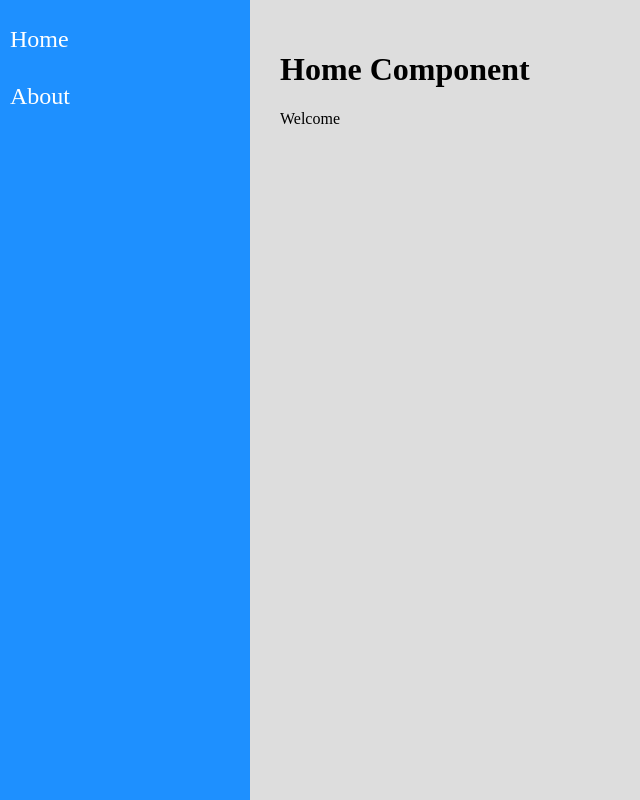
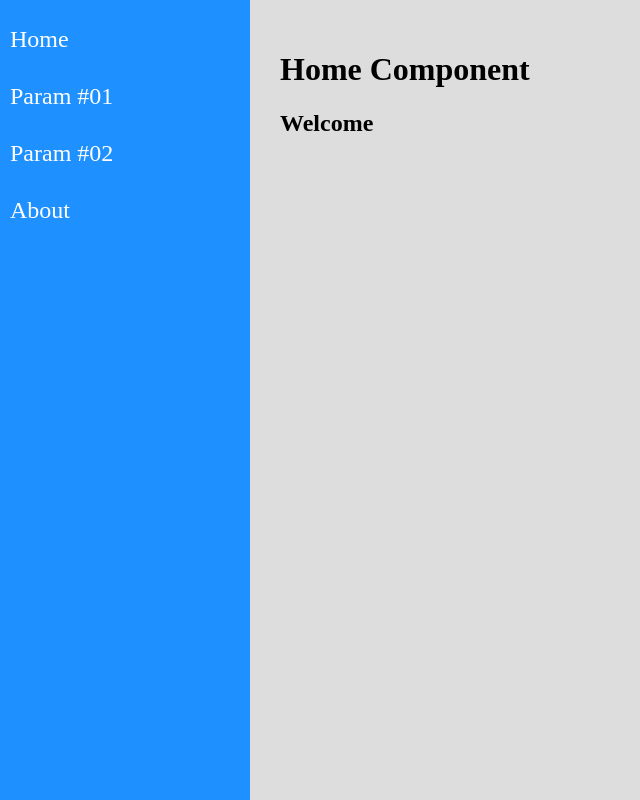
Before and after one commit to evandrodogakiuchi/react-router, a React (Create React App) app: page / in a window 1280 px wide. Shown: the whole page, without its empty margins (0-640 px from the left). Built offline with nearby package versions, Linux system fonts and the light colour scheme.

Commit message:
feat: added params

```diff
--- a/src/components/layout/Content.jsx
+++ b/src/components/layout/Content.jsx
@@ -4,12 +4,14 @@ import { Routes, Route } from "react-router-dom";
 
 import Home from '../../views/examples/Home';
 import About from '../../views/examples/About';
+import Param from '../../views/examples/Param';
 
 const Content = (props) => (
   <main className="Content">
     <Routes>
+      <Route path="/" exact element={<Home />} />
       <Route path="/about" element={<About />} />
-      <Route path="/" exact element={<Home />} />
+      <Route path="/param/:id" element={<Param />} />
     </Routes>
   </main>
 );
--- a/src/components/layout/Menu.jsx
+++ b/src/components/layout/Menu.jsx
@@ -10,6 +10,15 @@ const Menu = props => (
                 <li>
                     <Link to="/">Home</Link>
                 </li>
+
+                <li>
+                    <Link to="/param/123">Param #01</Link>
+                </li>
+
+                <li>
+                    <Link to="/param/text">Param #02</Link>
+                </li>
+
                 <li>
                     <Link to="/about">About</Link>
                 </li>
--- a/src/views/examples/About.jsx
+++ b/src/views/examples/About.jsx
@@ -3,7 +3,7 @@ import React from "react";
 const About = (props) => (
   <div className="About">
     <h1>About Component</h1>
-    <p>About</p>
+    <h2>About</h2>
   </div>
 );
 
--- a/src/views/examples/Home.jsx
+++ b/src/views/examples/Home.jsx
@@ -3,7 +3,7 @@ import React from "react";
 const Home = (props) => (
   <div className="Home">
     <h1>Home Component</h1>
-    <p>Welcome</p>
+    <h2>Welcome</h2>
   </div>
 );
 
--- /dev/null
+++ b/src/views/examples/Param.jsx
@@ -0,0 +1,15 @@
+import React from "react";
+
+import { useParams } from 'react-router-dom'
+
+const Param = (props) => {
+    const {id} = useParams()
+    return (
+        <div className="Param">
+            <h1>Param</h1>
+            <h2>Value: {id}</h2>
+        </div>
+    )
+};
+
+export default Param;
```
